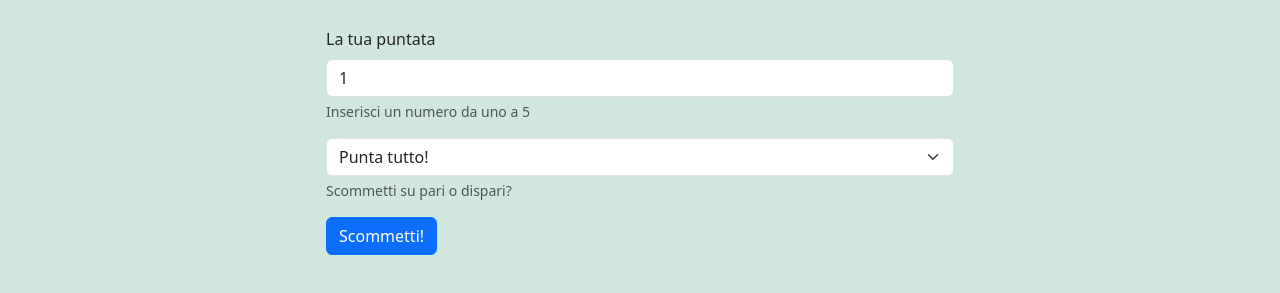
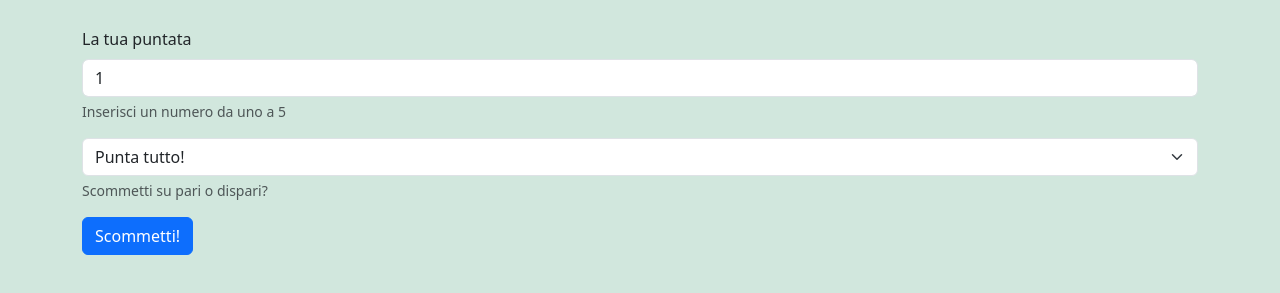
Before and after one commit to MattiaCanopoli/js-paliedispari, a plain HTML site: page pari-e disspari/index.html in a window 1280 px wide. Shown: the part 101-394 px from the top of the page. Drawn offline with nearby package versions, Linux system fonts and the light colour scheme.

Commit message:
fix: layout

```diff
--- a/pari-e disspari/index.html
+++ b/pari-e disspari/index.html
@@ -12,18 +12,17 @@
     <header class="mt-5">
         <h1 class="text-center">Pari o Dispari?</h1>
     </header>
+    <main class="container">
+        <form>
+            <div class="row justify-content-center py-4">
 
-    <div class="row justify-content-center py-4">
-        <div class="col-12 col-md-6 text-start">
-            <form action="">
-
-                <div class="mb-3">
+                <div class="col-12 mb-3">
                     <label for="number-input" class="form-label">La tua puntata</label>
                     <input type="number" class="form-control" id="number-input" max="5" min="1" value="1">
                     <div id="number-help" class="form-text">Inserisci un numero da uno a 5</div>
                 </div>
 
-                <div class="mb-3">
+                <div class=" col-12 mb-3">
                     <select class="form-select" aria-label="Default select example" id="even-odd-select">
                         <option selected value="bet">Punta tutto!</option>
                         <option value="even">Pari</option>
@@ -32,11 +31,12 @@
                     <div id="select-help" class="form-text">Scommetti su pari o dispari?</div>
                 </div>
 
-                <button type="submit" class="btn btn-primary" id="sub-btn">Scommetti!</button>
-
-            </form>
-        </div>
-    </div>
+                <div>
+                    <button type="submit" class="btn btn-primary" id="sub-btn">Scommetti!</button>
+                </div>
+                </div>
+        </form>
+        </main>
     <script src="main.js"></script>
 </body>
 
```
